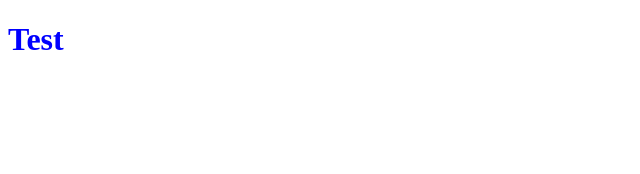
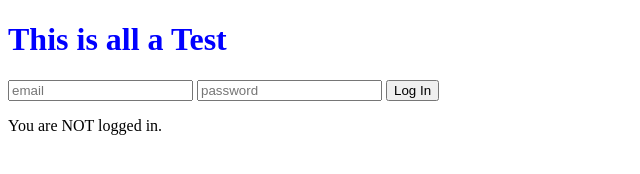
Before and after one commit to SirPotatoIV/firestore-basic-practice, a website: page public/index.html in a window 1280 px wide. Shown: the whole page, without its empty margins (0-640 px from the left). Drawn offline with Linux system fonts and the light colour scheme; some packages are replaced by stand-ins of ours; no server answers.

Commit message:
Added basic login functionality.

```diff
--- a/public/index.html
+++ b/public/index.html
@@ -8,16 +8,22 @@
     <link rel="stylesheet" href="styles/style.css">
 </head>
 <body>
-    <h1>Test</h1>
+    <h1 id="bigOne">This is all a Test</h1>
+    <div>
+        <input type="email" name="login" id="emailInput" placeholder="email"/>
+        <input type="password" name="password" id="passwordInput" placeholder="password"/>
+        <button type="submit" id="loginBtn">Log In</button>
+    </div>
+    <div>
+        <p id="loginStatus"></p>
+    </div>
     <!-- The core Firebase JS SDK is always required and must be listed first -->
-    <script src="/__/firebase/7.6.2/firebase-app.js"></script>
+    <script src="https://www.gstatic.com/firebasejs/7.6.2/firebase-app.js   "></script>
 
     <!-- TODO: Add SDKs for Firebase products that you want to use
         https://firebase.google.com/docs/web/setup#available-libraries -->
-    <script src="/__/firebase/7.6.2/firebase-analytics.js"></script>
-
-    <!-- Initialize Firebase -->
-    <script src="/__/firebase/init.js"></script>
+    <script src="https://www.gstatic.com/firebasejs/7.6.2/firebase-analytics.js"></script>
+    <script src="https://www.gstatic.com/firebasejs/7.6.1/firebase-auth.js"></script>
 
     <!-- my main script -->
     <script src="js/index.js"></script>
--- a/public/js/index.js
+++ b/public/js/index.js
@@ -1,4 +1,56 @@
 function main(){
-    console.log("test");
+    // Your web app's Firebase configuration
+    const firebaseConfig = {
+        apiKey: "AIzaSyD7aPopuGh5ioSkxFAOHYVzj3N3jyj6EQs",
+        authDomain: "full-firebase-practice.firebaseapp.com",
+        databaseURL: "https://full-firebase-practice.firebaseio.com",
+        projectId: "full-firebase-practice",
+        storageBucket: "full-firebase-practice.appspot.com",
+        messagingSenderId: "676263439171",
+        appId: "1:676263439171:web:596a4f691553fbe0df9df6",
+        measurementId: "G-X7PQCHBHNK"
+        };
+    // Initialize Firebase
+    firebase.initializeApp(firebaseConfig);
+    firebase.analytics();
+
+    // get document elements
+    const emailInputEl = document.getElementById("emailInput");
+    const passwordInputEl = document.getElementById("passwordInput");
+    const loginBtnEl = document.getElementById("loginBtn");
+    const loginStatusEl = document.getElementById("loginStatus");
+
+    function login(){
+        // add login event
+        loginBtnEl.addEventListener("click", async function(){
+            event.preventDefault()
+            // get email and password
+            const email = emailInputEl.value;
+            const password = passwordInputEl.value;
+            const auth = firebase.auth()
+            // sign in
+            try{
+                const response = await auth.signInWithEmailAndPassword(email, password);
+            }
+            catch(err){
+                console.log("issue occurred during login: ", err)
+            }
+        })
+    }
+    login()
+
+    function authenticationState(){
+        // checks if user is logged in or not
+        firebase.auth().onAuthStateChanged(firebaseUser => {
+            if(firebaseUser){
+                console.log(firebaseUser)
+                loginStatusEl.innerText = "You are logged in."
+            } else {
+                console.log("not logged in")
+                loginStatusEl.innerText = "You are NOT logged in."
+            }
+        })
+    }
+    authenticationState()
 }
 main();
```
